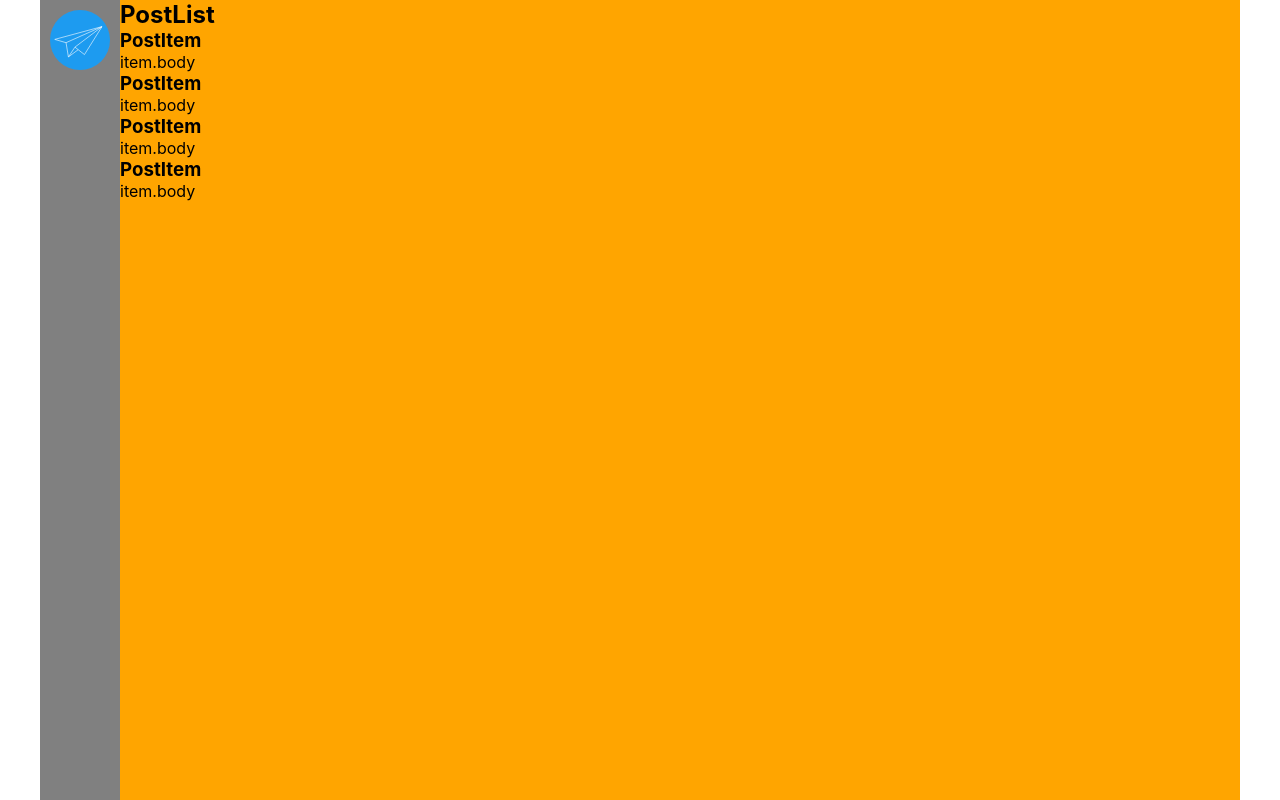
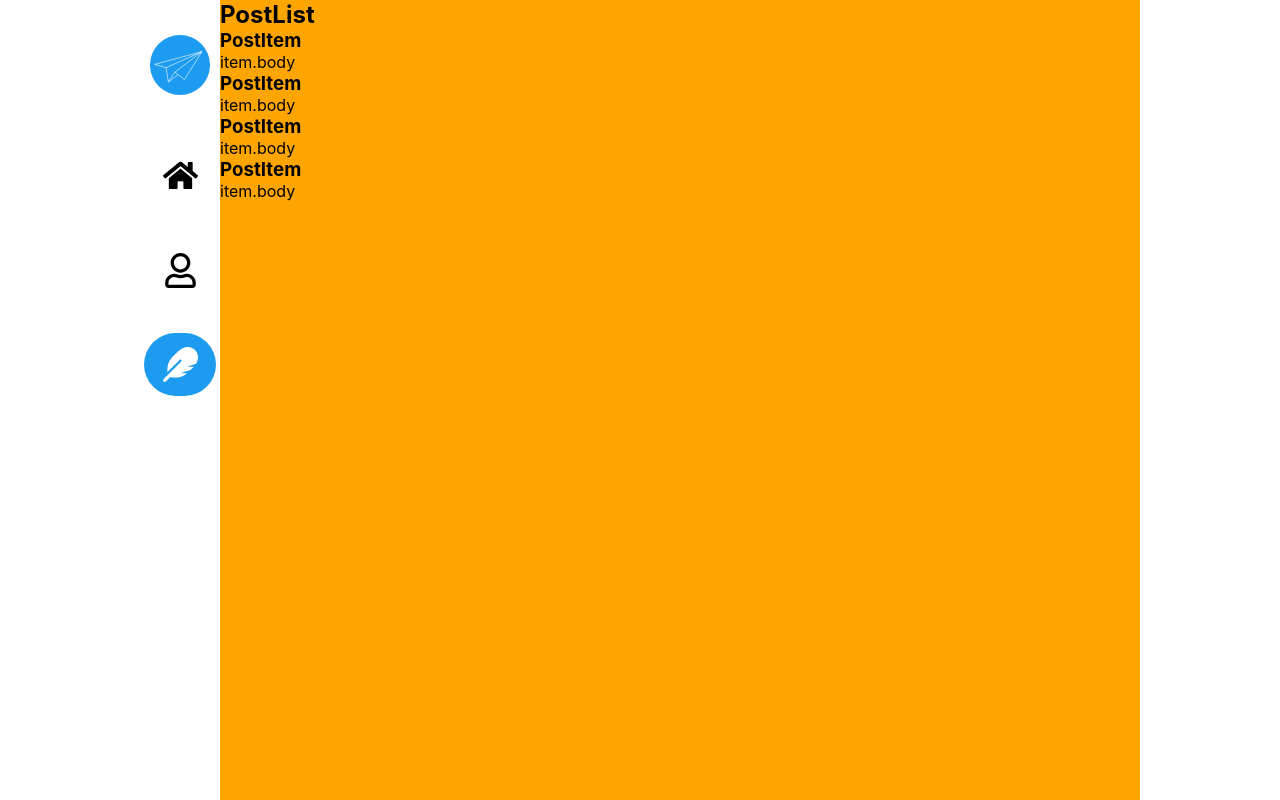
Before and after one commit to lucianocavallo/fly-post-frontend, a React app: page / in a window 1280 px wide. Built offline with nearby package versions, Linux system fonts and the light colour scheme.

Commit message:
Styling MenuBar

```diff
--- a/package.json
+++ b/package.json
@@ -14,6 +14,7 @@
   "dependencies": {
     "react": "^17.0.2",
     "react-dom": "^17.0.2",
+    "react-icons": "^4.3.1",
     "react-router-dom": "^6.2.1"
   },
   "devDependencies": {
--- a/public/index.html
+++ b/public/index.html
@@ -4,7 +4,7 @@
     <meta charset="UTF-8" />
     <meta http-equiv="X-UA-Compatible" content="IE=edge" />
     <meta name="viewport" content="width=device-width, initial-scale=1.0" />
-    <title>micro-twitter</title>
+    <title>fly-post</title>
   </head>
   <body>
     <div id="root"></div>
--- a/src/components/MenuBar.tsx
+++ b/src/components/MenuBar.tsx
@@ -1,13 +1,36 @@
 import logo from '../assets/logo.svg';
+import { FaHome, FaRegUser, FaFeather } from 'react-icons/fa';
 
 import '../styles/MenuBar.scss';
 
+const size = 35;
+
 export const MenuBar: React.FC = () => {
   return (
-    <div className="MenuBar">
-      <figure>
-        <img src={logo} />
-      </figure>
-    </div>
+    <ul className="MenuBar">
+      <li>
+        <button>
+          <img src={logo} alt="" />
+        </button>
+      </li>
+      <li>
+        <button>
+          <FaHome size={size} />
+          <span>Home</span>
+        </button>
+      </li>
+      <li>
+        <button>
+          <FaRegUser size={size} />
+          <span>My account</span>
+        </button>
+      </li>
+      <li>
+        <button className="MenuBar__NewPost">
+          <span>Post</span>
+          <FaFeather size={size} className="MenuBar__PostFeather" />
+        </button>
+      </li>
+    </ul>
   );
 };
--- a/src/styles/Layout.scss
+++ b/src/styles/Layout.scss
@@ -1,12 +1,9 @@
 .Layout {
+  position: relative;
   display: flex;
-  max-width: 1200px;
+  max-width: 1000px;
   min-height: 100vh;
   margin: 0 auto;
-  background: gray;
-  @media (max-width: 1250px) {
-    max-width: 1000px;
-  }
   @media (max-width: 1000px) {
     max-width: 650px;
   }
--- a/src/styles/MenuBar.scss
+++ b/src/styles/MenuBar.scss
@@ -1,10 +1,104 @@
+@use 'vars' as *;
+
 .MenuBar {
   display: flex;
   flex-direction: column;
-  padding: 10px 0 0;
+  // padding: 10px 0 0;
   align-items: center;
-  width: 80px;
-  & > figure > img {
+  width: 400px;
+
+  & > li:nth-child(1) {
+    margin-top: 20px;
+  }
+
+  & > li:nth-child(1) > button {
+    display: inline;
+    width: 100%;
+  }
+
+  & > li > button {
+    display: flex;
+    align-items: center;
+    width: 90%;
+    margin: 0 auto;
+    padding: 10px;
+    border-radius: 50px;
+  }
+  & > li:nth-child(2) > button:hover,
+  & > li:nth-child(3) > button:hover {
+    background: $sc_gray;
+  }
+
+  & > li > button > img {
     width: 60px;
   }
+
+  & > li > button > span {
+    margin-left: 10px;
+    display: inline;
+    font-size: 18px;
+  }
+
+  & > li {
+    margin-top: 30px;
+    width: 100%;
+  }
+
+  @media (max-width: 1300px) {
+    width: 80px;
+    & > li > button {
+      justify-content: center;
+      padding: 15px 5px;
+    }
+    & > li > button > span {
+      display: none;
+    }
+  }
+  @media (max-width: 500px) {
+    flex-direction: row;
+    background: white;
+    width: 100%;
+    position: fixed;
+    bottom: 0;
+    right: 0;
+    left: 0;
+    & > li {
+      margin: 0;
+    }
+    & > li:nth-child(1) {
+      display: none;
+    }
+  }
 }
+
+.MenuBar__NewPost.MenuBar__NewPost {
+  background: $pr_blue;
+  color: white;
+  font-size: 16px;
+  border-radius: 50px;
+  padding: 15px;
+  justify-content: center;
+  transition: transform 0.3s linear;
+  border: 2px solid transparent;
+  @media (max-width: 1300px) {
+    padding: 12px 15px;
+  }
+  @media (max-width: 500px) {
+    width: 63px;
+  }
+}
+
+.MenuBar__NewPost.MenuBar__NewPost:hover {
+  background: transparent;
+  color: $pr_blue;
+  font-weight: bold;
+  border: 2px solid $pr_blue;
+}
+
+.MenuBar__PostFeather {
+  display: none;
+  @media (max-width: 1300px) {
+    display: block;
+    width: auto;
+  }
+}
--- a/src/styles/_vars.scss
+++ b/src/styles/_vars.scss
@@ -1,3 +1,4 @@
 $pr_blue: #1d9bf0;
+$sc_gray: #e7e7e7;
 $font: -apple-system, BlinkMacSystemFont, 'Segoe UI', Roboto, Oxygen, Ubuntu,
   Cantarell, 'Open Sans', 'Helvetica Neue', sans-serif;
--- a/src/styles/global.scss
+++ b/src/styles/global.scss
@@ -17,6 +17,8 @@ ul {
 button {
   background: transparent;
   font-family: $font;
+  border: none;
+  cursor: pointer;
 }
 
 a {
--- a/webpack.config.js
+++ b/webpack.config.js
@@ -39,6 +39,7 @@ module.exports = {
     new HtmlWebpackPlugin({
       template: './public/index.html',
       filename: 'index.html',
+      favicon: './public/favicon.png',
     }),
   ],
   devServer: {
```
Also changed, not shown: public/favicon.png (added), 1 other file (tests, documents, lock files or other folders).
